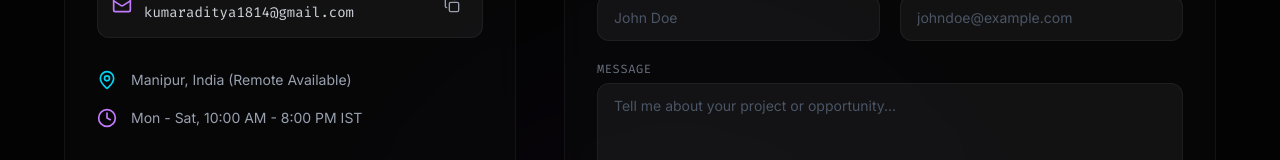
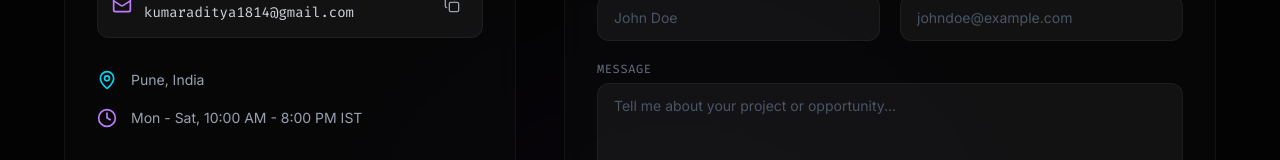
Before and after one commit to Kumaraditya18/Portfolio, a React (Vite) app: page /contact in a window 1280 px wide. Shown: the part 5538-5698 px from the top of the page. Built offline with nearby package versions, Linux system fonts and the light colour scheme.

Commit message:
style: update location to Pune, India and correct Amber SDE timeline

```diff
--- a/src/components/Contact.jsx
+++ b/src/components/Contact.jsx
@@ -95,7 +95,7 @@ const Contact = () => {
               <div className="flex flex-col gap-4.5 mt-2">
                 <div className="flex items-center gap-3.5 text-sm text-gray-400">
                   <MapPin className="w-5 h-5 text-cyan-400 flex-shrink-0" />
-                  <span>Manipur, India (Remote Available)</span>
+                  <span>Pune, India</span>
                 </div>
                 <div className="flex items-center gap-3.5 text-sm text-gray-400">
                   <Clock className="w-5 h-5 text-purple-400 flex-shrink-0" />
```
